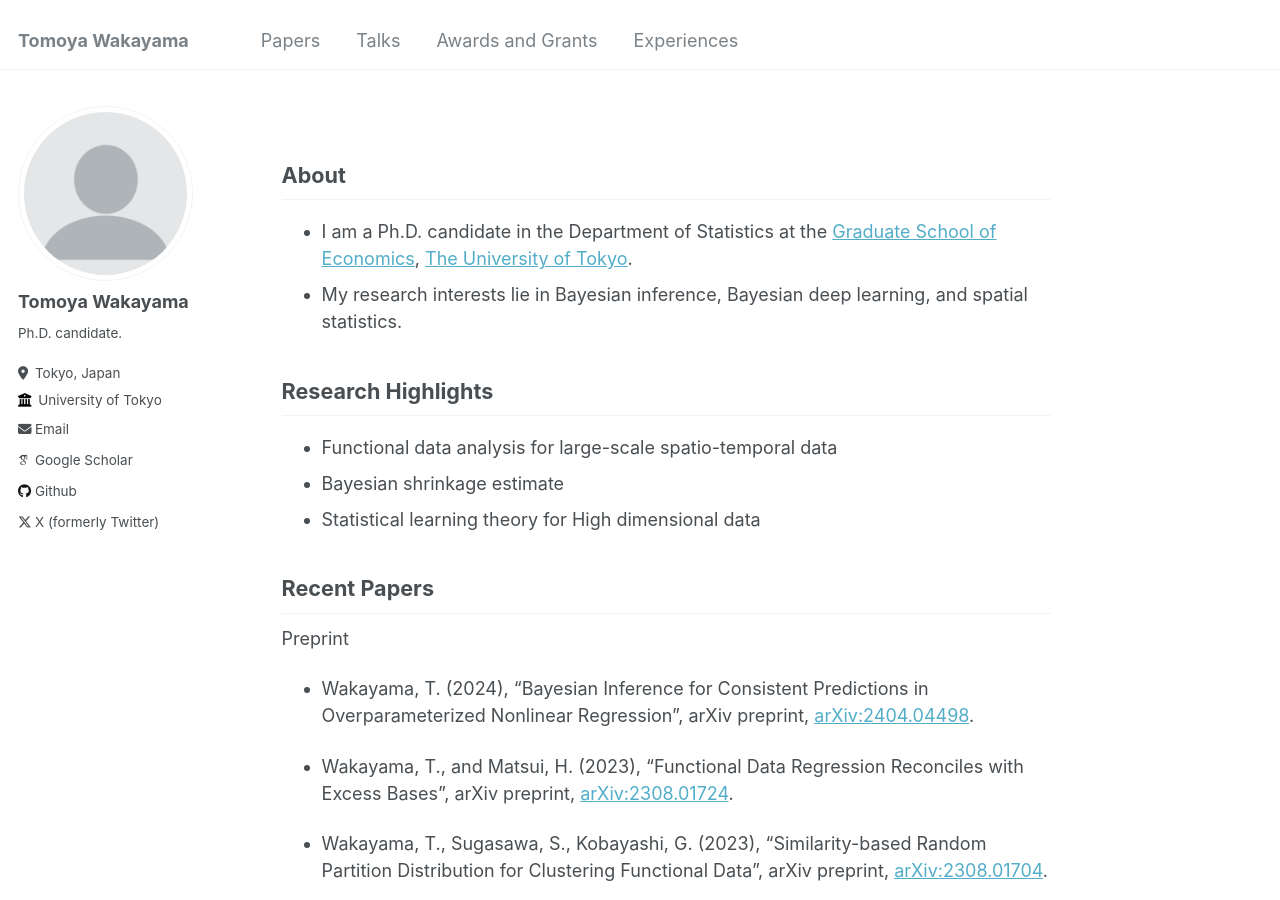
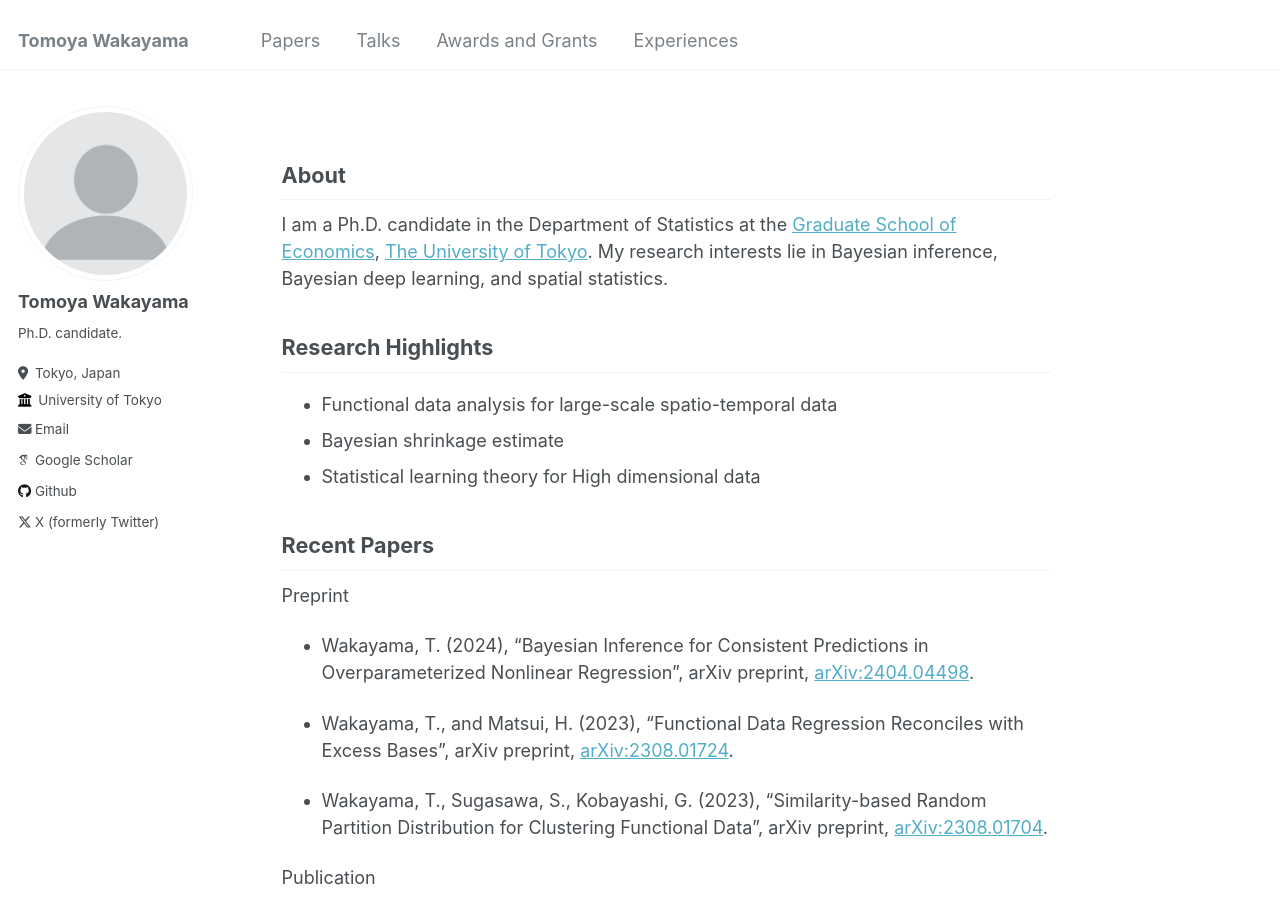
Before and after one commit to TomWaka/TomWaka.github.io, a Jekyll site: the page built from _pages/home.md, in a window 1280 px wide and 900 px high. Built offline with Jekyll 4.4.1, drawn with Linux system fonts in a browser that asks for light colours; some web fonts are replaced.

```diff
--- a/_pages/home.md
+++ b/_pages/home.md
@@ -10,8 +10,7 @@ redirect_from:
 
 About
 ------
-- I am a Ph.D. candidate in the Department of Statistics at the [Graduate School of Economics](https://www.e.u-tokyo.ac.jp/index-e.html), [The University of Tokyo](https://www.u-tokyo.ac.jp/en/index.html).
-- My research interests lie in Bayesian inference, Bayesian deep learning, and spatial statistics.
+I am a Ph.D. candidate in the Department of Statistics at the [Graduate School of Economics](https://www.e.u-tokyo.ac.jp/index-e.html), [The University of Tokyo](https://www.u-tokyo.ac.jp/en/index.html). My research interests lie in Bayesian inference, Bayesian deep learning, and spatial statistics.
 
 Research Highlights
 ------
```
